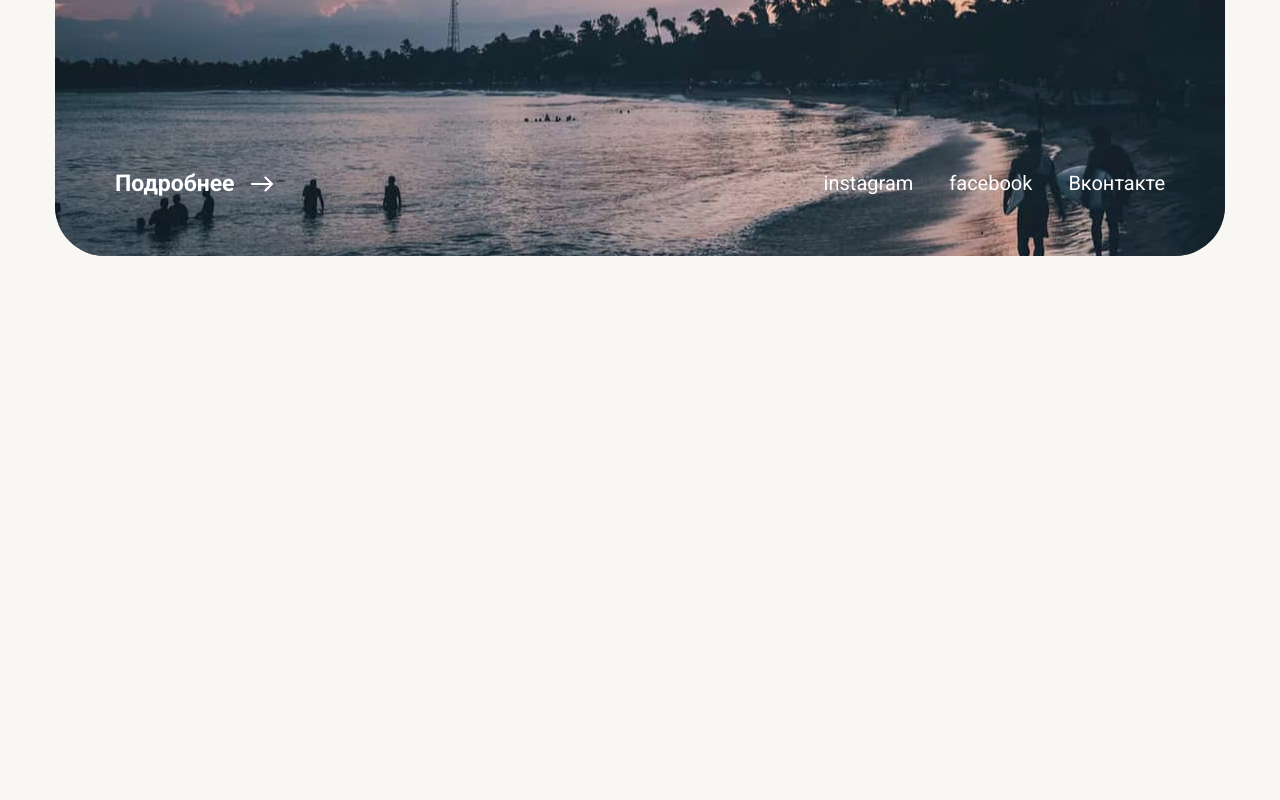
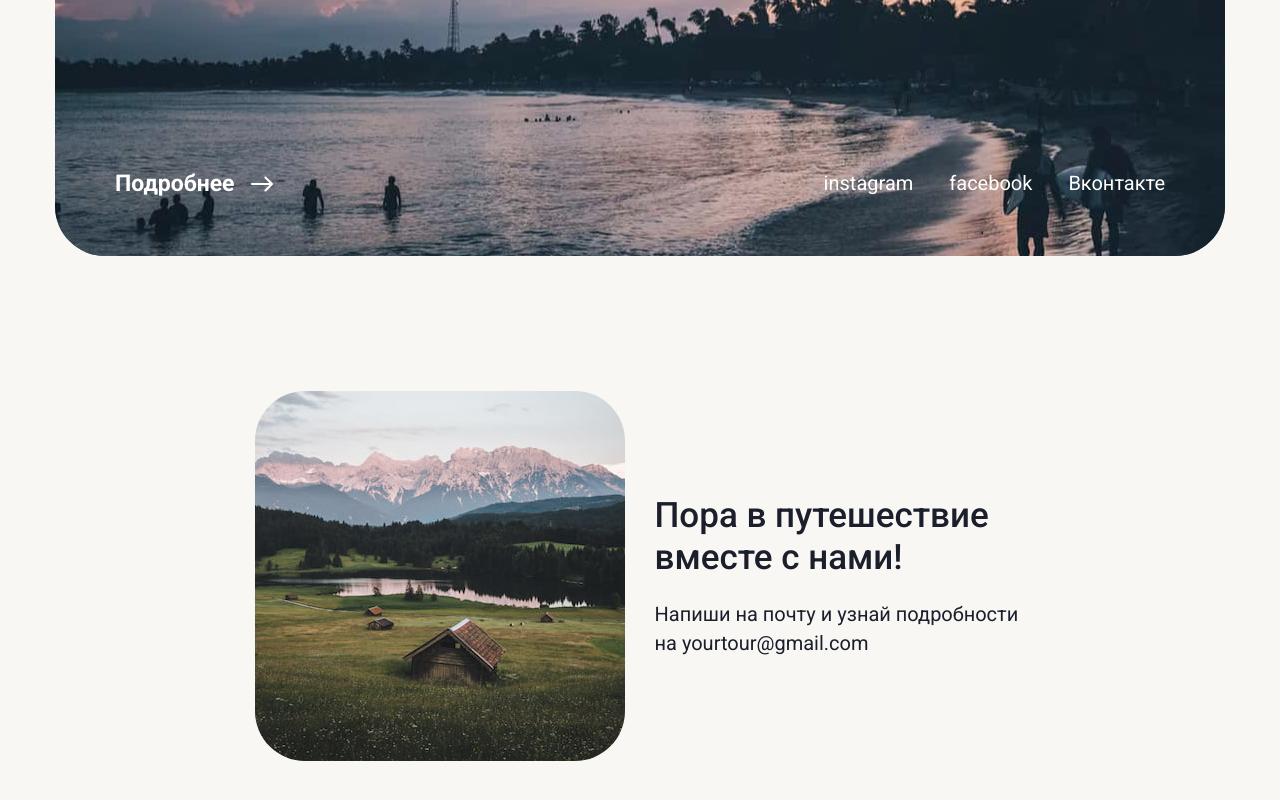
Before and after one commit to wunlei/travel-landing-nextjs, a Next.js app: page / in a window 1280 px wide. Shown: the part 6734-7534 px from the top of the page. Before the commit the page ends 6990 px from the top, so only its background shows below. Built offline with nearby package versions, Linux system fonts and the light colour scheme.

Commit message:
Add home page: cta section

```diff
--- /dev/null
+++ b/src/components/pages/HomePage/CTASection/CTA.module.scss
@@ -0,0 +1,57 @@
+@use "@/styles/abstracts/mixins";
+@use "@/styles/abstracts/extends";
+
+.section-cta {
+  display: flex;
+  flex-direction: row;
+  justify-content: center;
+  align-items: center;
+  column-gap: 30px;
+  margin-bottom: 135px;
+
+  @include mixins.media-small {
+    flex-direction: column;
+    row-gap: 30px;
+    margin-bottom: 75px;
+  }
+}
+
+.section-cta__img {
+  width: 370px;
+  height: 370px;
+
+  background-image: url(/img/footer.jpg);
+  background-repeat: no-repeat;
+  background-size: cover;
+
+  @extend %border-radius;
+
+  @include mixins.media-small {
+    width: 130px;
+    height: 133px;
+  }
+}
+
+.section-cta__content {
+  display: flex;
+  flex-direction: column;
+  row-gap: 20px;
+  max-width: 371px;
+
+  @include mixins.media-small {
+    max-width: 291px;
+    text-align: center;
+  }
+}
+
+.section-cta__link {
+  @media (hover: hover) {
+    &:hover {
+      text-decoration: underline;
+    }
+  }
+
+  &:active {
+    color: var(--color-green-400);
+  }
+}
--- /dev/null
+++ b/src/components/pages/HomePage/CTASection/index.jsx
@@ -0,0 +1,24 @@
+import Section from "@/components/commons/Section";
+import styles from "./CTA.module.scss";
+
+function CTASection() {
+  return (
+    <Section classes={[styles["section-cta"]]}>
+      <div className={styles["section-cta__img"]}></div>
+      <div className={styles["section-cta__content"]}>
+        <h2 className="title-h3">Пора в путешествие вместе с нами!</h2>
+        <p className="text_normal">
+          Напиши на почту и узнай подробности на{" "}
+          <a
+            className={styles["section-cta__link"]}
+            href="mailto:yourtour@gmail.com"
+          >
+            yourtour@gmail.com
+          </a>
+        </p>
+      </div>
+    </Section>
+  );
+}
+
+export default CTASection;
--- a/src/components/pages/HomePage/index.jsx
+++ b/src/components/pages/HomePage/index.jsx
@@ -4,6 +4,7 @@ import SelectTourSection from "./SelectTourSection";
 import ReviewSection from "./ReviewSection";
 import GallerySection from "./GallerySection";
 import StoriesSection from "./StoriesSection";
+import CTASection from "./CTASection";
 
 function HomePage() {
   return (
@@ -13,8 +14,9 @@ function HomePage() {
         <HeroSection />
         <SelectTourSection />
         <ReviewSection />
-        <GallerySection/>
-        <StoriesSection/>
+        <GallerySection />
+        <StoriesSection />
+        <CTASection />
       </main>
     </>
   );
```
